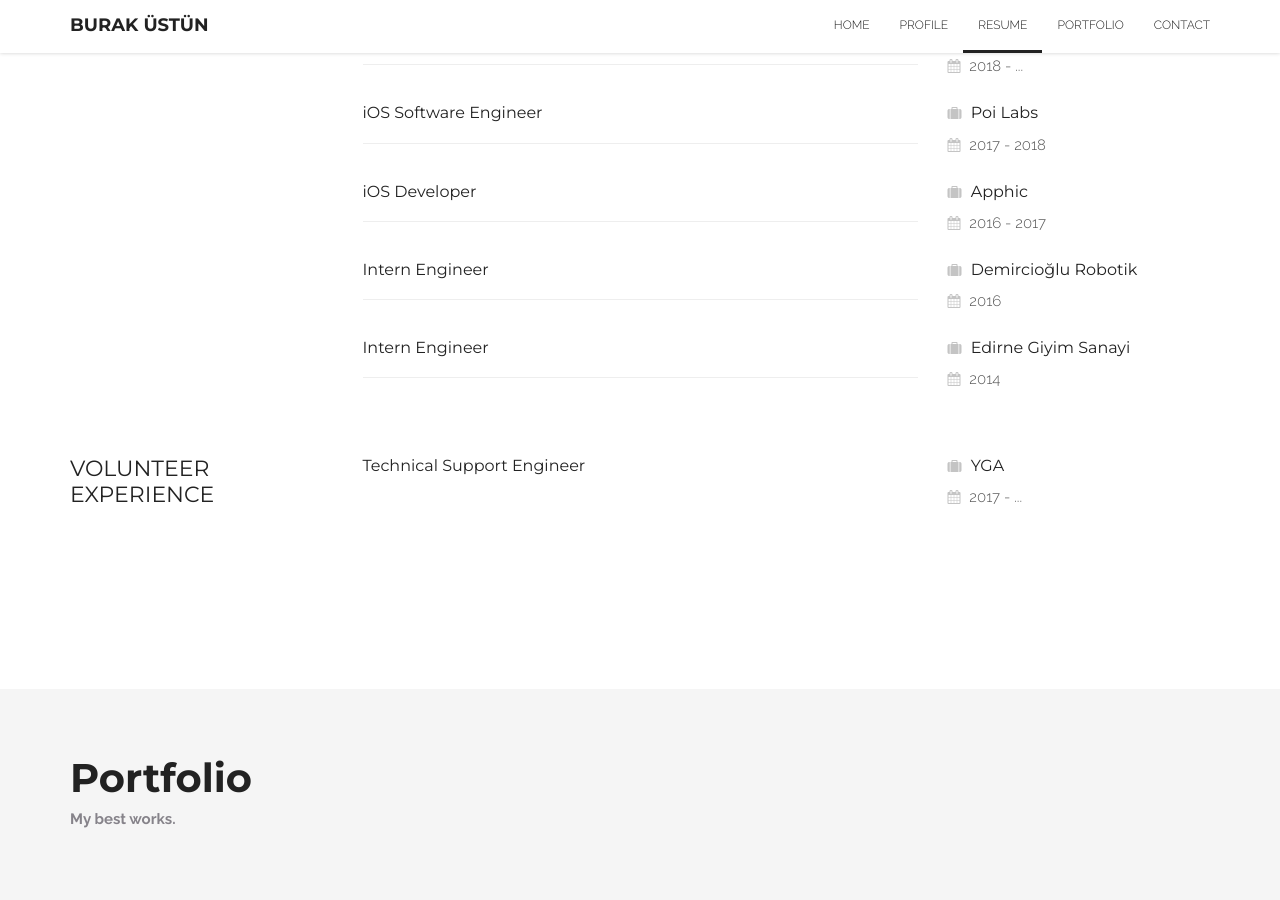
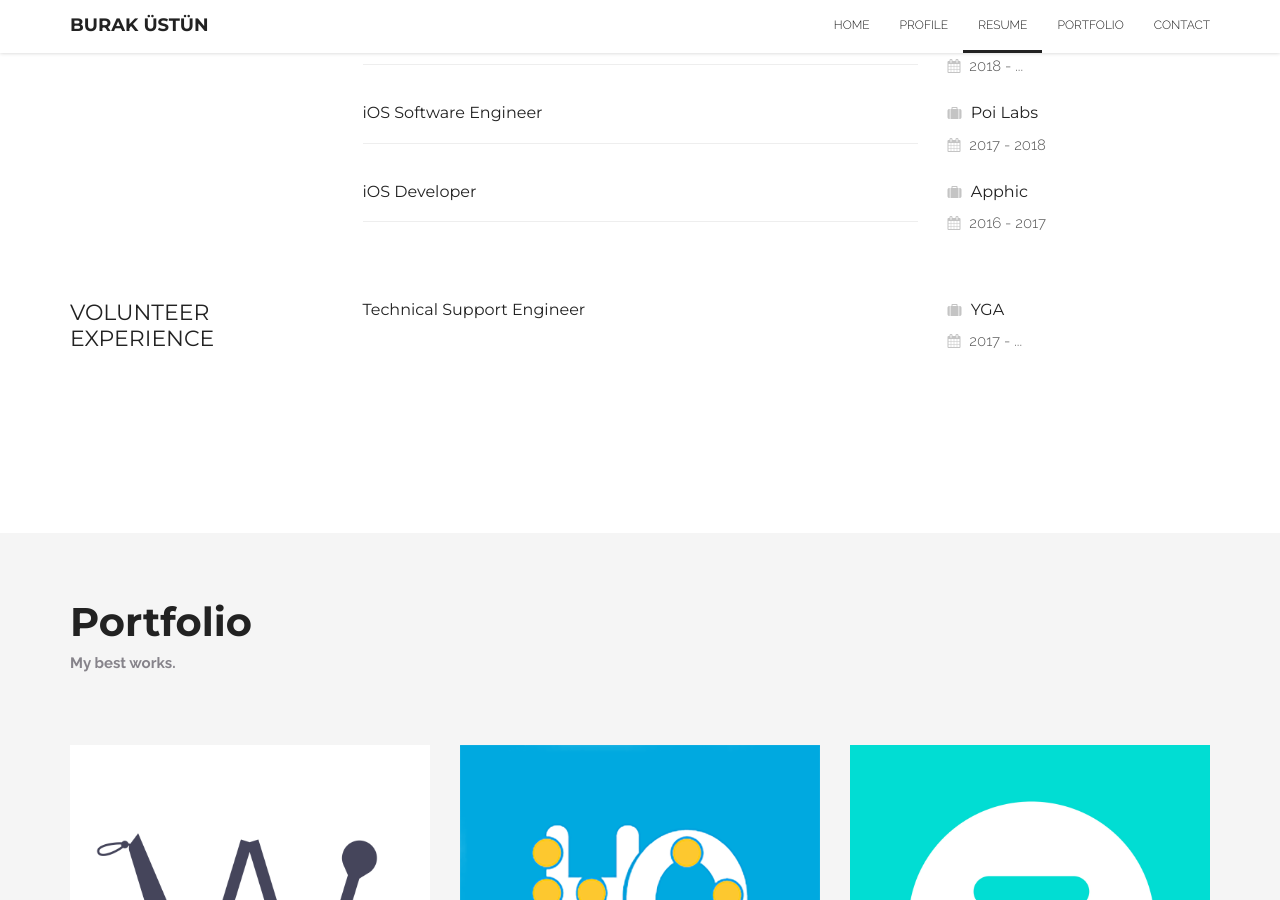
Before and after one commit to buracules/buracules.github.io, a Jekyll site: the page index.html, which Jekyll copies as it is, in a window 1280 px wide and 900 px high, scrolled down 2523 px. Built offline with Jekyll 4.4.1, drawn with Linux system fonts in a browser that asks for light colours.

Commit message:
Remove Intern Engineer

```diff
--- a/index.html
+++ b/index.html
@@ -369,7 +369,7 @@
 						</div>
 
 
-						<div class="col-md-6 col-md-offset-3 col-sm-8 resume-item wow bounceInUp">
+						<!-- <div class="col-md-6 col-md-offset-3 col-sm-8 resume-item wow bounceInUp">
 							<h4>Intern Engineer</h4>
 							<p></p>
 							<hr class="hidden-xs">
@@ -392,7 +392,7 @@
 							<h4><i class="fa fa-suitcase"></i> Edirne Giyim Sanayi</h4>
 							<i class="fa fa-calendar"></i> 2014
 							<hr class="visible-xs">
-						</div>
+						</div> -->
 
 					</div>
 					<!-- EXPERIENCE ENDS -->
```
Also changed, not shown: 1 other file.
